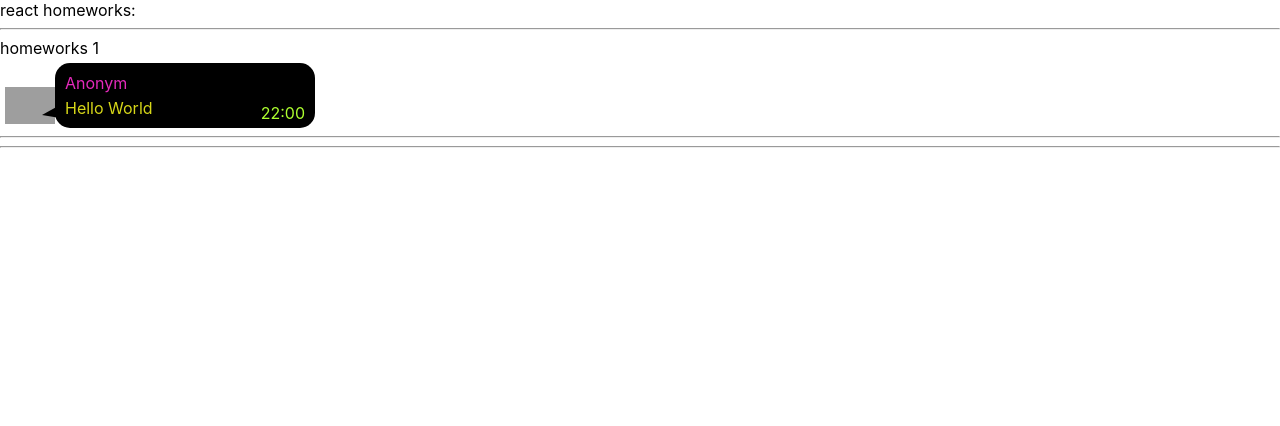
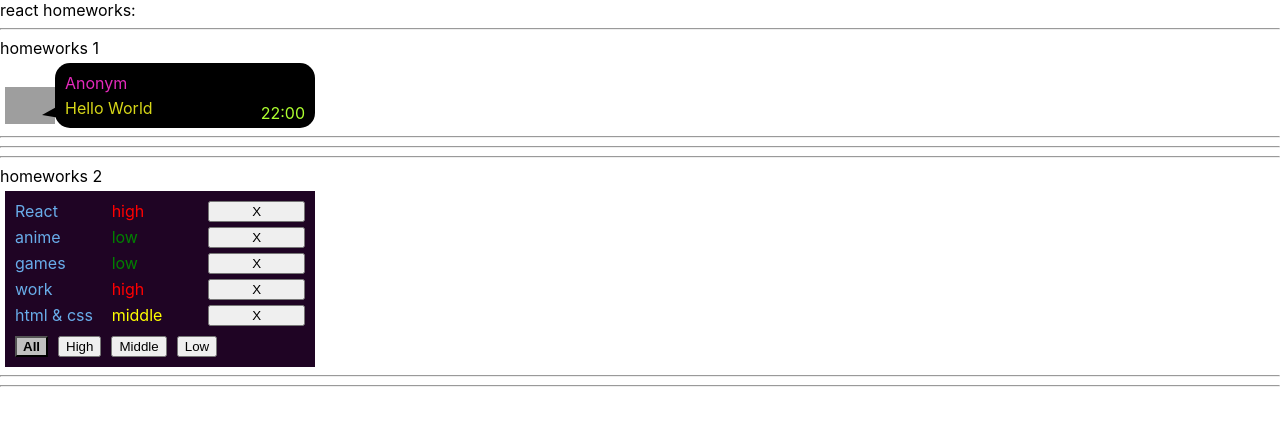
Before and after one commit to ArkadyPol/my-homework, a React (Create React App) app: page / in a window 1280 px wide. Shown: the top 426 px of the page. Built offline with nearby package versions, Linux system fonts and the light colour scheme; grey boxes are pictures that could not be loaded.

Commit message:
home task 2

```diff
--- a/src/p1-main/m1-ui/u1-app/App.tsx
+++ b/src/p1-main/m1-ui/u1-app/App.tsx
@@ -1,13 +1,14 @@
 import React from 'react'
 import s from './App.module.css'
 import HW1 from '../../../p2-homeworks/h1/HW1'
+import HW2 from '../../../p2-homeworks/h2/HW2';
 
 function App() {
     return (
         <div className={s.App}>
             <div>react homeworks:</div>
             <HW1/>
-            {/*<HW2/>*/}
+            <HW2/>
             {/*<HW3/>*/}
             {/*<HW4/>*/}
             {/*<HW5/>*/}
--- a/src/p2-homeworks/h2/Affair.tsx
+++ b/src/p2-homeworks/h2/Affair.tsx
@@ -1,21 +1,35 @@
 import React from 'react'
+import {AffairPriorityType, AffairType} from './HW2'
+import s from './Affairs.module.css'
 
 type AffairPropsType = {
-    // key не нужно типизировать
-    affair: any // need to fix any
-    deleteAffairCallback: any // need to fix any
+  // key не нужно типизировать
+  affair: AffairType // need to fix any
+  deleteAffairCallback: (_id: number) => void // need to fix any
+}
+
+type ColorType = 'red' | 'yellow' | 'green'
+type ColorsType = {
+  [key in AffairPriorityType]: ColorType
 }
 
 function Affair(props: AffairPropsType) {
-    const deleteCallback = () => {}// need to fix
-
-    return (
-        <div>
-            // show some text
-
-            <button onClick={deleteCallback}>X</button>
-        </div>
-    )
+  const deleteCallback = () => {
+    props.deleteAffairCallback(props.affair._id)
+  }// need to fix
+  const colors: ColorsType = {
+    high: 'red',
+    middle: 'yellow',
+    low: 'green',
+  }
+  return (
+      <div className={s.affair}>
+        {/*show some text*/}
+        <div>{props.affair.name}</div>
+        <div style={{color: colors[props.affair.priority]}}>{props.affair.priority}</div>
+        <button onClick={deleteCallback}>X</button>
+      </div>
+  )
 }
 
 export default Affair
--- a/src/p2-homeworks/h2/Affairs.module.css
+++ b/src/p2-homeworks/h2/Affairs.module.css
@@ -1,3 +1,22 @@
-.someClass {
+.affairs {
+    width: 300px;
+    margin: 5px;
+    background-color: #1f0424;
+    padding: 5px;
+}
 
+.affairs > button {
+    margin: 5px;
 }
+
+.affair {
+    display: grid;
+    margin: 5px;
+    grid-template-columns: 1fr 1fr 1fr;
+    color: #69adea;
+}
+
+.active {
+    background-color: silver;
+    font-weight: bold;
+}
--- a/src/p2-homeworks/h2/Affairs.tsx
+++ b/src/p2-homeworks/h2/Affairs.tsx
@@ -1,11 +1,13 @@
 import React from 'react'
 import Affair from './Affair'
-import {AffairType} from './HW2'
+import {AffairType, FilterType} from './HW2'
+import s from './Affairs.module.css'
 
 type AffairsPropsType = { // need to fix any
-    data: any
-    setFilter: any
-    deleteAffairCallback: any
+  data: Array<AffairType>
+  filter: FilterType
+  setFilter: (filter: FilterType) => void
+  deleteAffairCallback: (_id: number) => void
 }
 
 function Affairs(props: AffairsPropsType) {
@@ -17,20 +19,28 @@
       />
   ))
 
-    const setAll = () => {} // need to fix
-    const setHigh = () => {}
-    const setMiddle = () => {}
-    const setLow = () => {}
+  const setAll = () => {
+    props.setFilter('all')
+  } // need to fix
+  const setHigh = () => {
+    props.setFilter('high')
+  }
+  const setMiddle = () => {
+    props.setFilter('middle')
+  }
+  const setLow = () => {
+    props.setFilter('low')
+  }
 
   return (
-        <div>
+      <div className={s.affairs}>
 
         {mappedAffairs}
 
-            <button onClick={setAll}>All</button>
-            <button onClick={setHigh}>High</button>
-            <button onClick={setMiddle}>Middle</button>
-            <button onClick={setLow}>Low</button>
+        <button className={props.filter === 'all' ? s.active : ''} onClick={setAll}>All</button>
+        <button className={props.filter === 'high' ? s.active : ''} onClick={setHigh}>High</button>
+        <button className={props.filter === 'middle' ? s.active : ''} onClick={setMiddle}>Middle</button>
+        <button className={props.filter === 'low' ? s.active : ''} onClick={setLow}>Low</button>
       </div>
   )
 }
--- a/src/p2-homeworks/h2/HW2.tsx
+++ b/src/p2-homeworks/h2/HW2.tsx
@@ -2,12 +2,16 @@
 import Affairs from './Affairs'
 
 // types
-export type AffairPriorityType = any // need to fix any
-export type AffairType = any // need to fix any
+export type AffairPriorityType = 'high' | 'middle' | 'low' // need to fix any
+export type AffairType = {
+  _id: number
+  name: string
+  priority: AffairPriorityType
+} // need to fix any
 export type FilterType = 'all' | AffairPriorityType
 
 // constants
-const defaultAffairs: any = [ // need to fix any
+const defaultAffairs: Array<AffairType> = [ // need to fix any
   {_id: 1, name: 'React', priority: 'high'},
   {_id: 2, name: 'anime', priority: 'low'},
   {_id: 3, name: 'games', priority: 'low'},
@@ -16,20 +20,20 @@
 ]
 
 // pure helper functions
-export const filterAffairs = (affairs: any, filter: any): any => { // need to fix any
+export const filterAffairs = (affairs: Array<AffairType>, filter: FilterType): Array<AffairType> => { // need to fix any
   if (filter === 'all') return affairs
-    else return // need to fix
+  else return affairs.filter(a => a.priority === filter)// need to fix
 }
-export const deleteAffair = (affairs: any, _id: any): any => { // need to fix any
-    return // need to fix
+export const deleteAffair = (affairs: Array<AffairType>, _id: number): Array<AffairType> => { // need to fix any
+  return affairs.filter(a => a._id !== _id)// need to fix
 }
 
 function HW2() {
-    const [affairs, setAffairs] = useState<any>(defaultAffairs) // need to fix any
+  const [affairs, setAffairs] = useState<Array<AffairType>>(defaultAffairs) // need to fix any
   const [filter, setFilter] = useState<FilterType>('all')
 
   const filteredAffairs = filterAffairs(affairs, filter)
-    const deleteAffairCallback = (_id: any) => setAffairs(deleteAffair(affairs, _id)) // need to fix any
+  const deleteAffairCallback = (_id: number) => setAffairs(deleteAffair(affairs, _id)) // need to fix any
 
   return (
       <div>
@@ -39,6 +43,7 @@
         {/*should work (должно работать)*/}
         <Affairs
             data={filteredAffairs}
+            filter={filter}
             setFilter={setFilter}
             deleteAffairCallback={deleteAffairCallback}
         />
```
Lines whose indentation alone changed are shown as unchanged.
